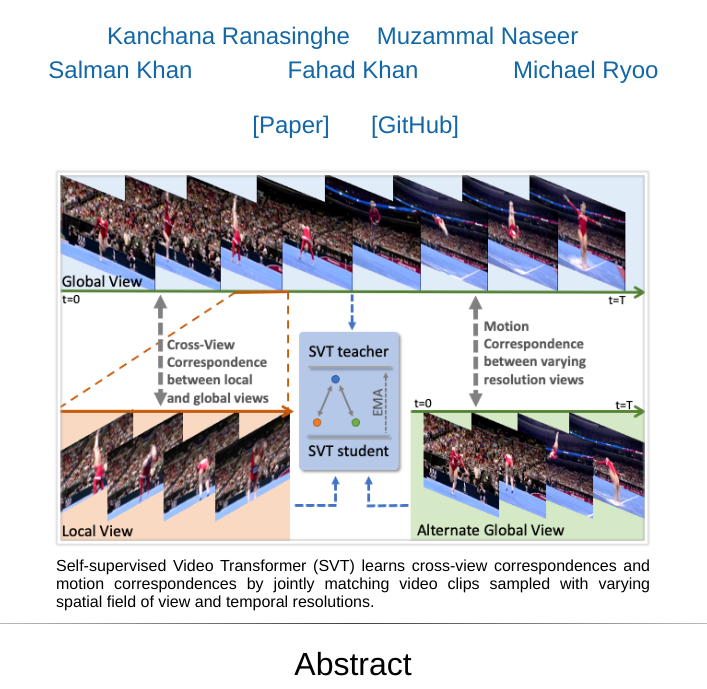
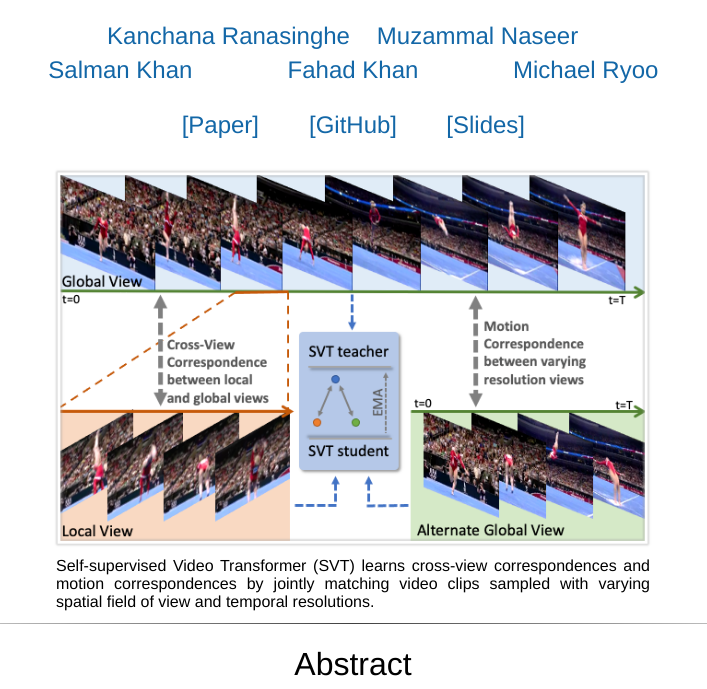
Before and after one commit to kahnchana/svt, a plain HTML site: page index.html in a window 1280 px wide. Shown: the part 111-800 px from the top of the page, without its empty margins (287-994 px from the left). Drawn offline with Linux system fonts and the light colour scheme; a script that the page names is missing.

Commit message:
update slides

```diff
--- a/index.html
+++ b/index.html
@@ -177,7 +177,7 @@
 				</tr>
 			</table>
 		<br>
-			<table align=center width=250px>
+			<table align=center width=400px>
 				<tr>
 					<td align=center width=120px>
 						<div style="text-align: center;">
@@ -187,6 +187,11 @@
 					<td align=center width=120px>
 						<div style="text-align: center;">
 							<span style="font-size:24px"><a href='https://github.com/kahnchana/svt'>[GitHub]</a></span><br>
+						</div>
+					</td>
+					<td align=center width=120px>
+						<div style="text-align: center;">
+							<span style="font-size:24px"><a href='https://github.com/kahnchana/svt/releases/download/v1.0/slides.pptx'>[Slides]</a></span><br>
 						</div>
 					</td>
 				</tr>
```
